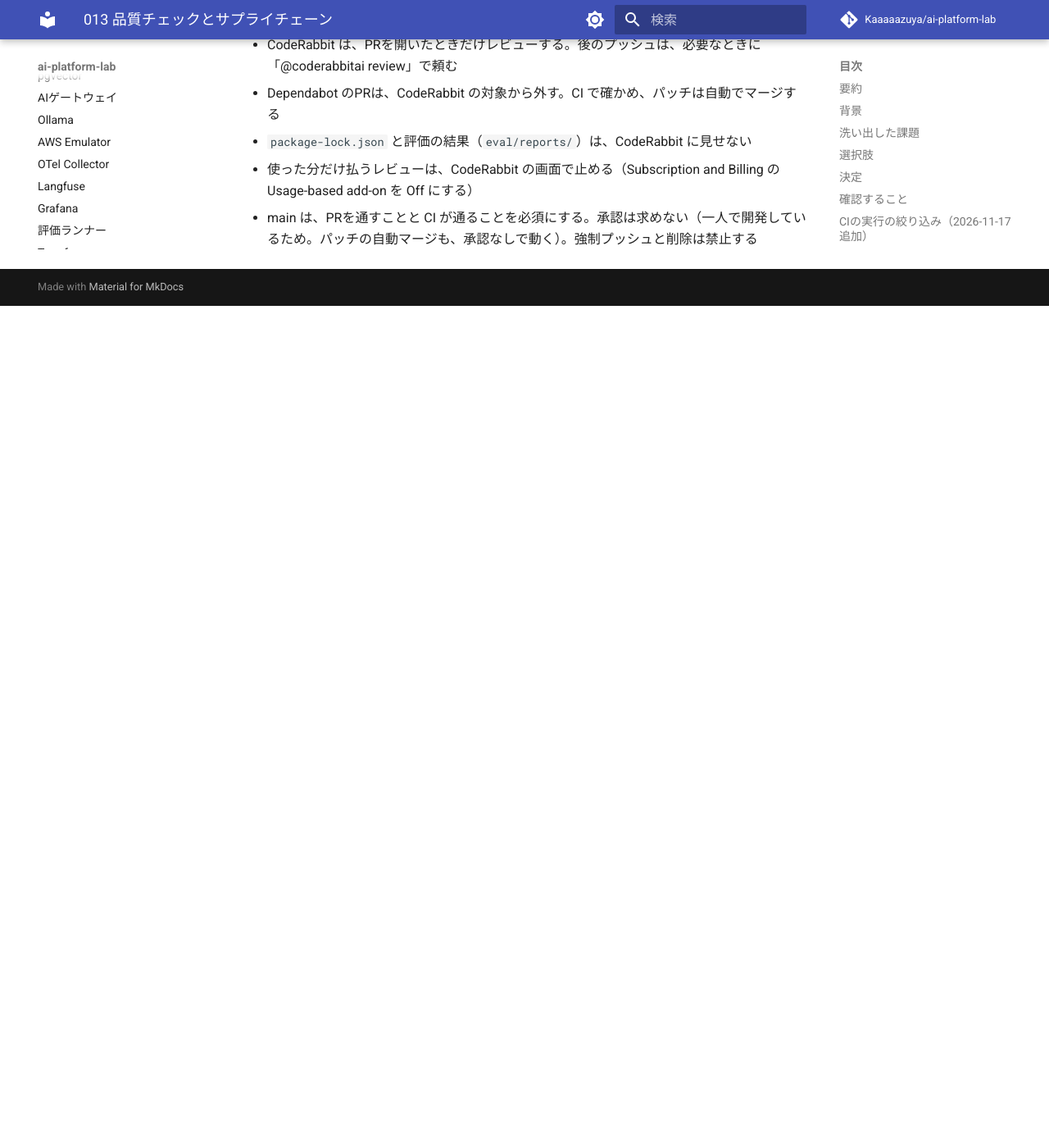
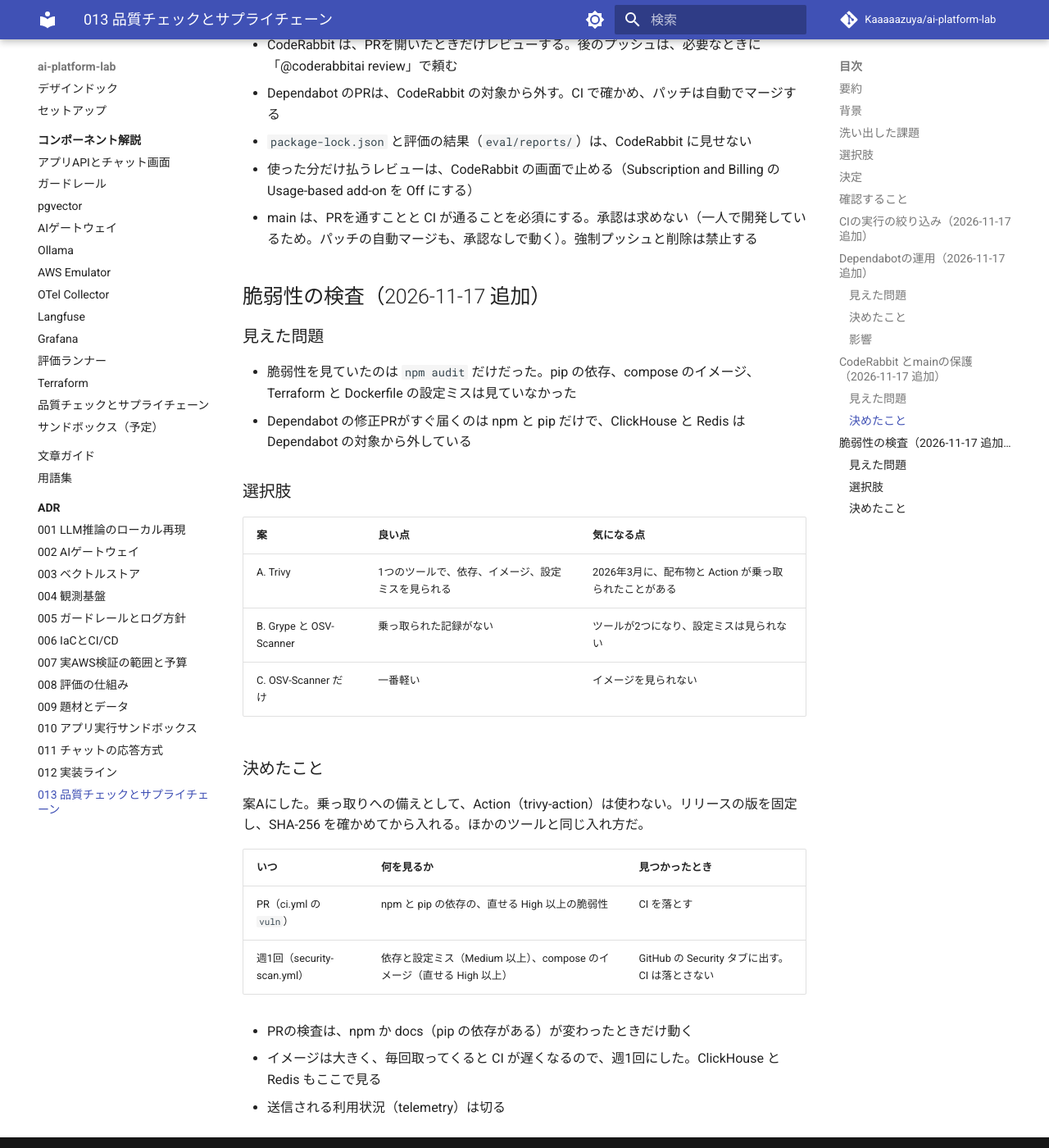
Before and after one commit to Kaaaaazuya/ai-platform-lab, an MkDocs documentation site: the page built from docs/adr/0013-dev-quality-supply-chain.md, in a window 1280 px wide and 1400 px high, scrolled down 6348 px. Shown: the whole window at 82% size. Built offline with MkDocs 1.6.1 and Material for MkDocs 9.7.7, drawn with Linux system fonts in a browser that asks for light colours; comment, search, counter and statistics services are not loaded; before the commit the page ends 6721 px from its top, so only the background shows below that; some of the changed text lies outside the part shown.

Commit message:
ci: add Trivy vulnerability and misconfiguration scanning
- PR: fail on fixable High+ vulnerabilities in npm and pip deps
- Weekly: scan deps, misconfig and every compose image; SARIF to the
  Security tab without failing
- Trivy is downloaded by pinned version and SHA-256, no third-party Action

Co-Authored-By: Claude Opus 5.5 <noreply@anthropic.com>
Claude-Session: https://claude.ai/code/session_01RvGuop5SsmDaHxnBm3XBxt

```diff
--- a/docs/adr/0013-dev-quality-supply-chain.md
+++ b/docs/adr/0013-dev-quality-supply-chain.md
@@ -80,14 +80,14 @@ M3までは型チェックとテスト、`terraform fmt` しかなく、リン
     - `brew install lefthook gitleaks shellcheck actionlint hadolint tflint`
 - `ignore-scripts=true` のため、ネイティブビルドが必要なパッケージを入れるときは `npm rebuild <pkg>` を明示的に実行する
 - MinIO（`cgr.dev/chainguard/minio`）は無料版が `latest` しか配布していないので固定していない
-- イメージやTerraformの脆弱性スキャン（trivy など）はまだ入れていない
+- イメージやTerraformの脆弱性スキャンは、後から Trivy で入れた（「脆弱性の検査」を参照）
 
 ## 確認すること
 
 - [ ] compose.yaml で固定したタグがレジストリにあるか。タグの一覧はまだ確認できていない
     - aigw `v1.2.1`、otel-collector `0.165.0`、otel-lgtm `0.41.0`、presidio `2.2.366`
 - [x] Dependabot が compose.yaml の `${VAR:-tag}` 形式を更新対象として認識するか → 認識しない。タグを直接書く形に改めた
-- [ ] trivy（イメージ・Terraform・Dockerfile）を入れるか
+- [x] trivy（イメージ・Terraform・Dockerfile）を入れるか → 入れた（「脆弱性の検査」を参照）
 
 ## CIの実行の絞り込み（2026-11-17 追加）
 
@@ -138,7 +138,7 @@ M3までは型チェックとテスト、`terraform fmt` しかなく、リン
 
 ### 影響
 
-- 頻度に関係なくすぐ届くセキュリティ修正（Dependabot security updates）は、npm と pip だけだ。ほかは、月1回の更新で新しい版に上がることはあるが、脆弱性を見張ってはいない（イメージや Terraform の脆弱性の検査は、まだ入れていない）
+- 頻度に関係なくすぐ届くセキュリティ修正（Dependabot security updates）は、npm と pip だけだ。ほかは、月1回の更新で新しい版に上がる。脆弱性は Trivy で見張る（「脆弱性の検査」を参照）
     - Docker、compose、Terraform は、GitHub がセキュリティ修正のPRに対応していない
     - Actions は、SHAで固定しているので、GitHub が脆弱性の通知（Dependabot alerts）を出さない
 - 変数でタグを上書きする使い方はなくなる。別の版を試したいときは、compose.yaml を書き換えるか、`compose.override.yaml` を使う
@@ -163,3 +163,31 @@ M3までは型チェックとテスト、`terraform fmt` しかなく、リン
 - `package-lock.json` と評価の結果（`eval/reports/`）は、CodeRabbit に見せない
 - 使った分だけ払うレビューは、CodeRabbit の画面で止める（Subscription and Billing の Usage-based add-on を Off にする）
 - main は、PRを通すことと CI が通ることを必須にする。承認は求めない（一人で開発しているため。パッチの自動マージも、承認なしで動く）。強制プッシュと削除は禁止する
+
+## 脆弱性の検査（2026-11-17 追加）
+
+### 見えた問題
+
+- 脆弱性を見ていたのは `npm audit` だけだった。pip の依存、compose のイメージ、Terraform と Dockerfile の設定ミスは見ていなかった
+- Dependabot の修正PRがすぐ届くのは npm と pip だけで、ClickHouse と Redis は Dependabot の対象から外している
+
+### 選択肢
+
+| 案 | 良い点 | 気になる点 |
+| --- | --- | --- |
+| A. Trivy | 1つのツールで、依存、イメージ、設定ミスを見られる | 2026年3月に、配布物と Action が乗っ取られたことがある |
+| B. Grype と OSV-Scanner | 乗っ取られた記録がない | ツールが2つになり、設定ミスは見られない |
+| C. OSV-Scanner だけ | 一番軽い | イメージを見られない |
+
+### 決めたこと
+
+案Aにした。乗っ取りへの備えとして、Action（trivy-action）は使わない。リリースの版を固定し、SHA-256 を確かめてから入れる。ほかのツールと同じ入れ方だ。
+
+| いつ | 何を見るか | 見つかったとき |
+| --- | --- | --- |
+| PR（ci.yml の `vuln`） | npm と pip の依存の、直せる High 以上の脆弱性 | CI を落とす |
+| 週1回（security-scan.yml） | 依存と設定ミス（Medium 以上）、compose のイメージ（直せる High 以上） | GitHub の Security タブに出す。CI は落とさない |
+
+- PRの検査は、npm か docs（pip の依存がある）が変わったときだけ動く
+- イメージは大きく、毎回取ってくると CI が遅くなるので、週1回にした。ClickHouse と Redis もここで見る
+- 送信される利用状況（telemetry）は切る
--- a/docs/components/quality.md
+++ b/docs/components/quality.md
@@ -16,7 +16,8 @@
 | Terraform | tflint | CI |
 | 秘密情報 | gitleaks | コミット前（staged の差分）、CI（全履歴） |
 | npm の依存 | `npm ci`、`npm audit`、`npm audit signatures`、install スクリプトの許可リスト | CI |
-| 依存の更新 | Dependabot（cooldown 7日、種類ごとにまとめる。パッチは CI が通れば自動でマージ） | 月1回（すぐ届くセキュリティ修正は npm と pip だけ。ほかの脆弱性は見張っていない。ClickHouse と Redis は Langfuse に合わせて手で上げる） |
+| 脆弱性と設定ミス | Trivy（依存、イメージ、Terraform・Dockerfile） | CI（依存の High 以上）、週1回（全部。結果は Security タブ） |
+| 依存の更新 | Dependabot（cooldown 7日、種類ごとにまとめる。パッチは CI が通れば自動でマージ） | 月1回（すぐ届くセキュリティ修正は npm と pip だけ。ほかの脆弱性は Trivy で見張る。ClickHouse と Redis は Langfuse に合わせて手で上げる） |
 
 関連ADR：[ADR-013](../adr/0013-dev-quality-supply-chain.md)、文章の決まりは[文章ガイド](../writing-guide.md)
 
```
Also changed, not shown: 2 other files.
